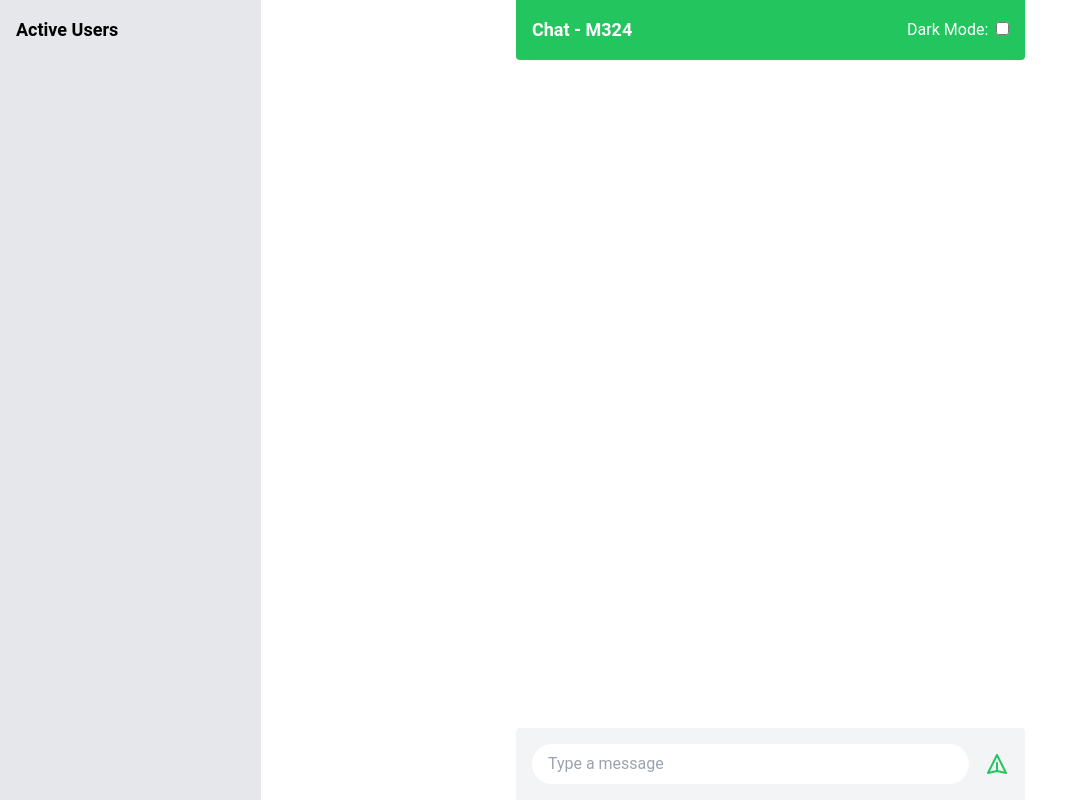
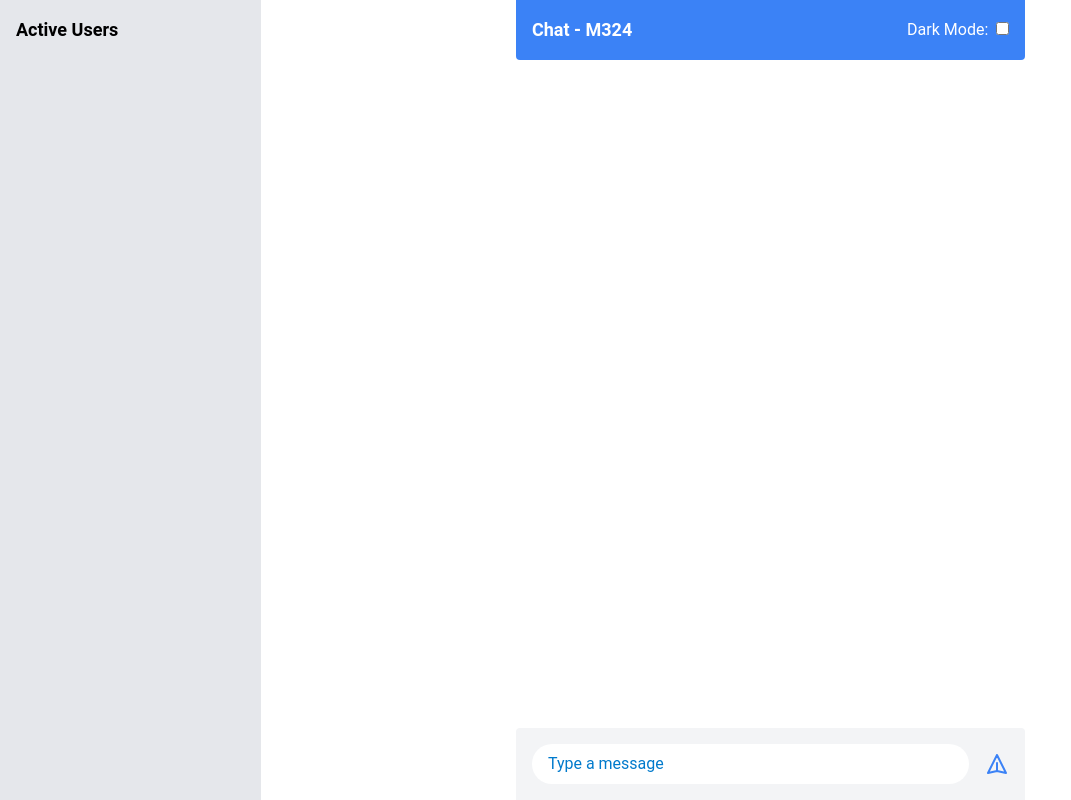
Before and after one commit to m324-org/lb-01, a website: page client/index.html in a window 1280 px wide. Shown: the whole page, without its empty margins (0-1071 px from the left). Drawn offline with nearby package versions, Linux system fonts and the light colour scheme; no server answers.

Commit message:
"Updated index.html and style.css: changed green to blue in chat container and send button, added CSS for input placeholder text"

```diff
--- a/client/index.html
+++ b/client/index.html
@@ -22,7 +22,7 @@
     <!-- Main chat container -->
     <div class="w-full h-screen flex justify-center">
         <div class="max-w-2xl w-full md:w-3/4 lg:w-2/4 flex flex-col">
-            <div class="bg-green-500 px-4 py-4 rounded-b flex justify-between items-center">
+            <div class="bg-blue-500 px-4 py-4 rounded-b flex justify-between items-center">
                 <p class="text-lg font-bold text-white">Chat - M324</p>
                 <div class="flex items-center">
                     <span class="text-white mr-2">Dark Mode:</span>
@@ -44,7 +44,7 @@
                 class="flex-grow px-4 py-2 rounded-full border-gray-200 focus:outline-none focus:ring- text-black-500 focus:to-blue-500"
                 />
                 <button
-                class="ml-4 text-green-500 hover:bg-green-500 focus:outline-none"
+                class="ml-4 text-blue-500 hover:bg-blue-500 focus:outline-none"
                 id="sendButton">
                     <svg
                     xmlns="http://www.w3.org/2000/svg"
--- a/client/style.css
+++ b/client/style.css
@@ -29,3 +29,7 @@ body {
   background-color: #333;
   color: #ffffff;
 }
+
+input#messageInput::placeholder {
+  color: #007acc; /* Blaue Farbe für den Platzhaltertext */
+}
```
